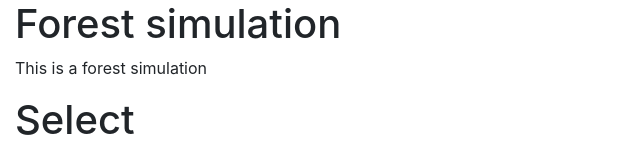
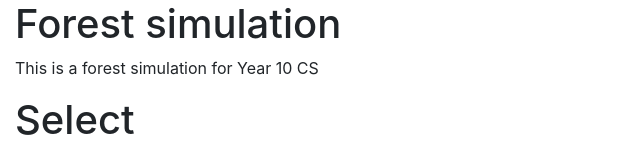
Before and after one commit to gabriel-pavlov/yr10-forest-simulation, a plain HTML site: page index.html in a window 1280 px wide. Shown: the top 152 px of the page, without its empty margins (0-640 px from the left). Drawn offline with Linux system fonts and the light colour scheme.

Commit message:
Updated description

```diff
--- a/index.html
+++ b/index.html
@@ -11,7 +11,7 @@
             <div class="row">
                 <div class="col-sm-12">
                     <h1>Forest simulation</h1>
-                    <p>This is a forest simulation</p>
+                    <p>This is a forest simulation for Year 10 CS</p>
                 </div>
             </div>
             <div class="row">
```
